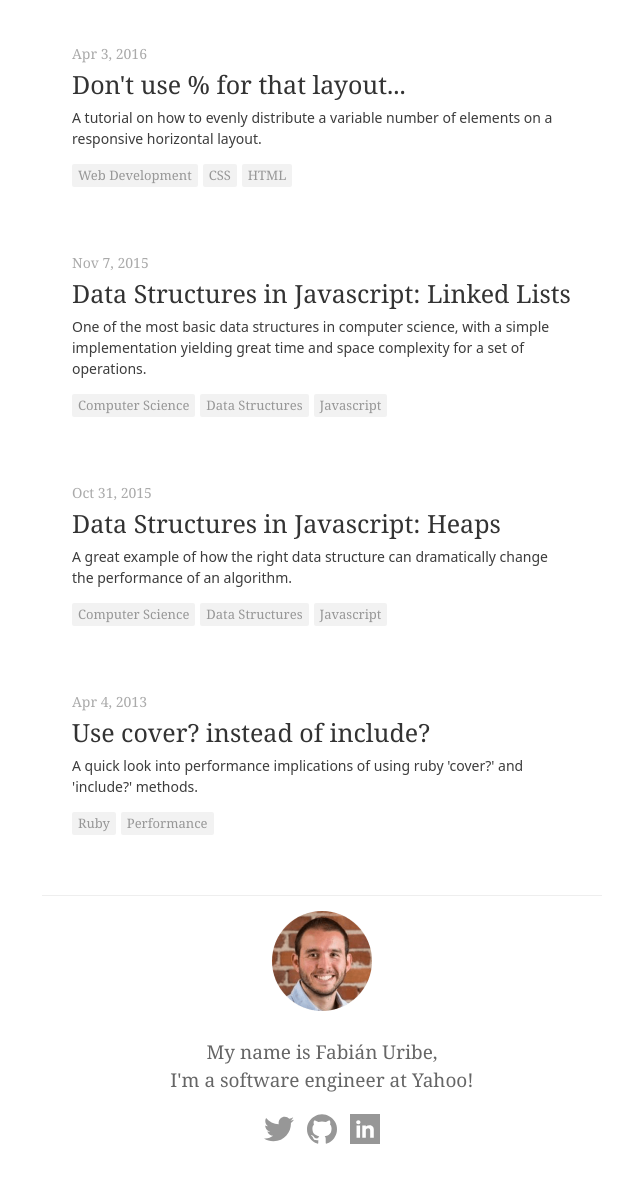
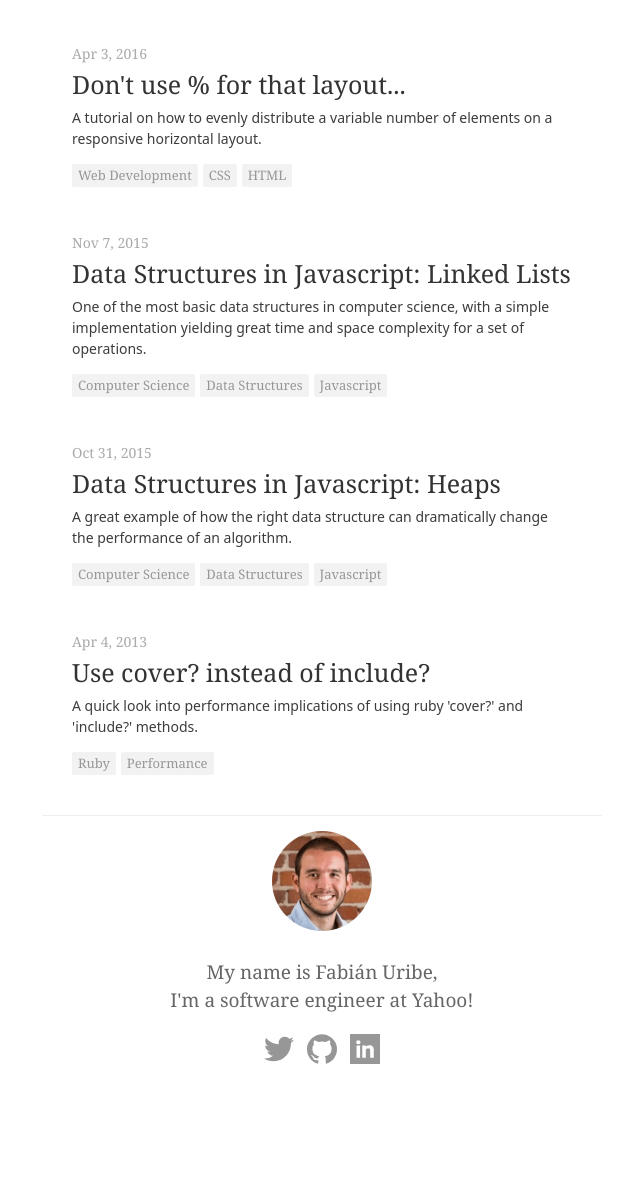
Before and after one commit to fabianuribe/fabianuribe.github.io, a Jekyll site: the page built from index.html, in a window 1280 px wide. Shown: the whole page, without its empty margins (318-958 px from the left). Built offline with Jekyll 4.4.1, drawn with Linux system fonts in a browser that asks for light colours; some web fonts are replaced; after the commit the page ends 1109 px from its top, so only the background shows below that.

Commit message:
Alignment changes

```diff
--- a/css/main.css
+++ b/css/main.css
@@ -118,7 +118,7 @@
 }
 
 #tag h1 {
-    font-size: 60px;
+    font-size: 50px;
 }
 ul.posts {
     list-style-type: none;
@@ -128,7 +128,7 @@
 }
 ul.posts li.post-element {
     line-height: 1.5;
-    margin-bottom: 60px;
+    margin-bottom: 40px;
 }
 .posts article p {
     color: #6D6D6D;
@@ -217,7 +217,7 @@
 @media screen and (max-width: 600px) {
     .header {
         text-align: center;
-        font-size: 14px;
+        font-size: 16px;
     }
 }
 
```
